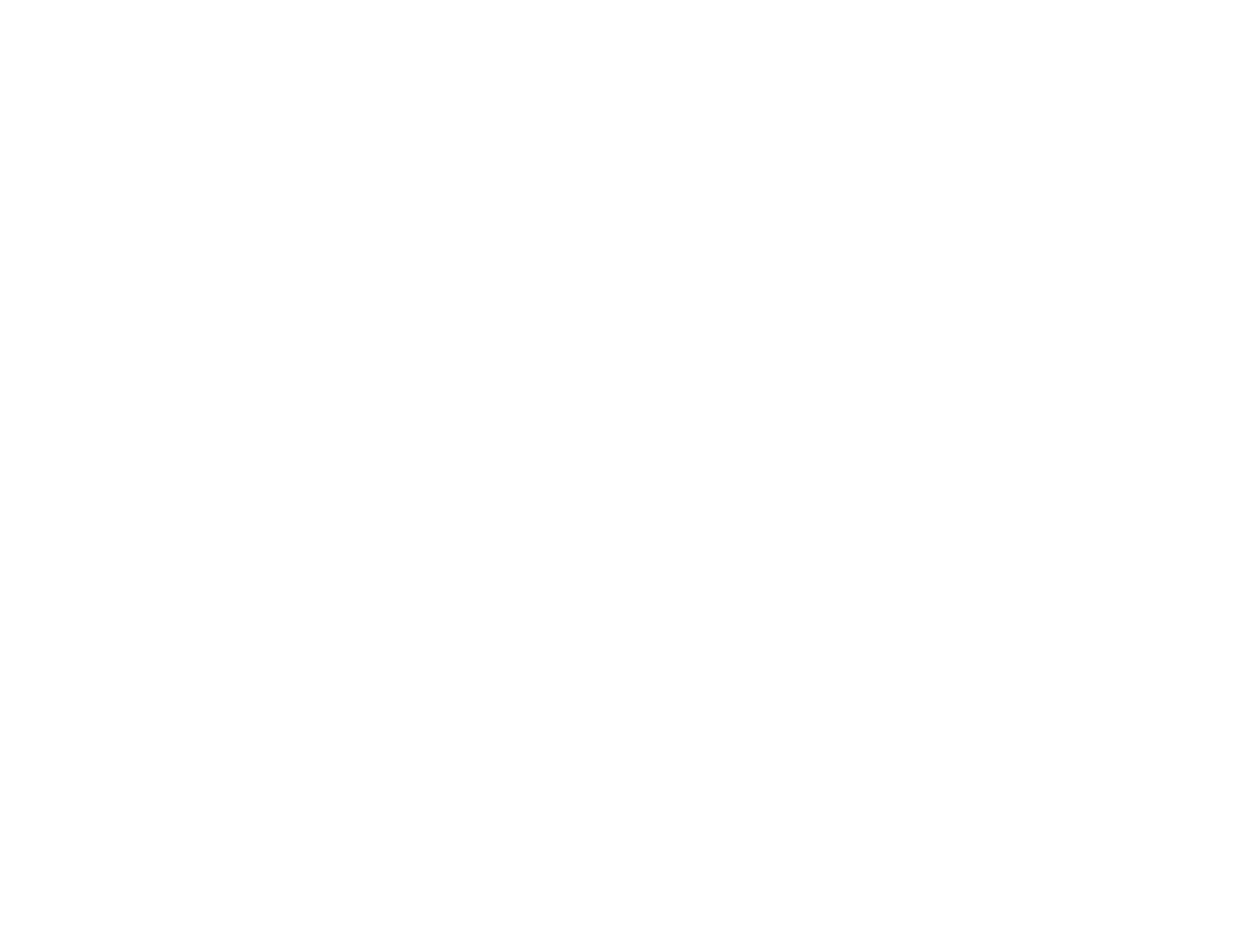
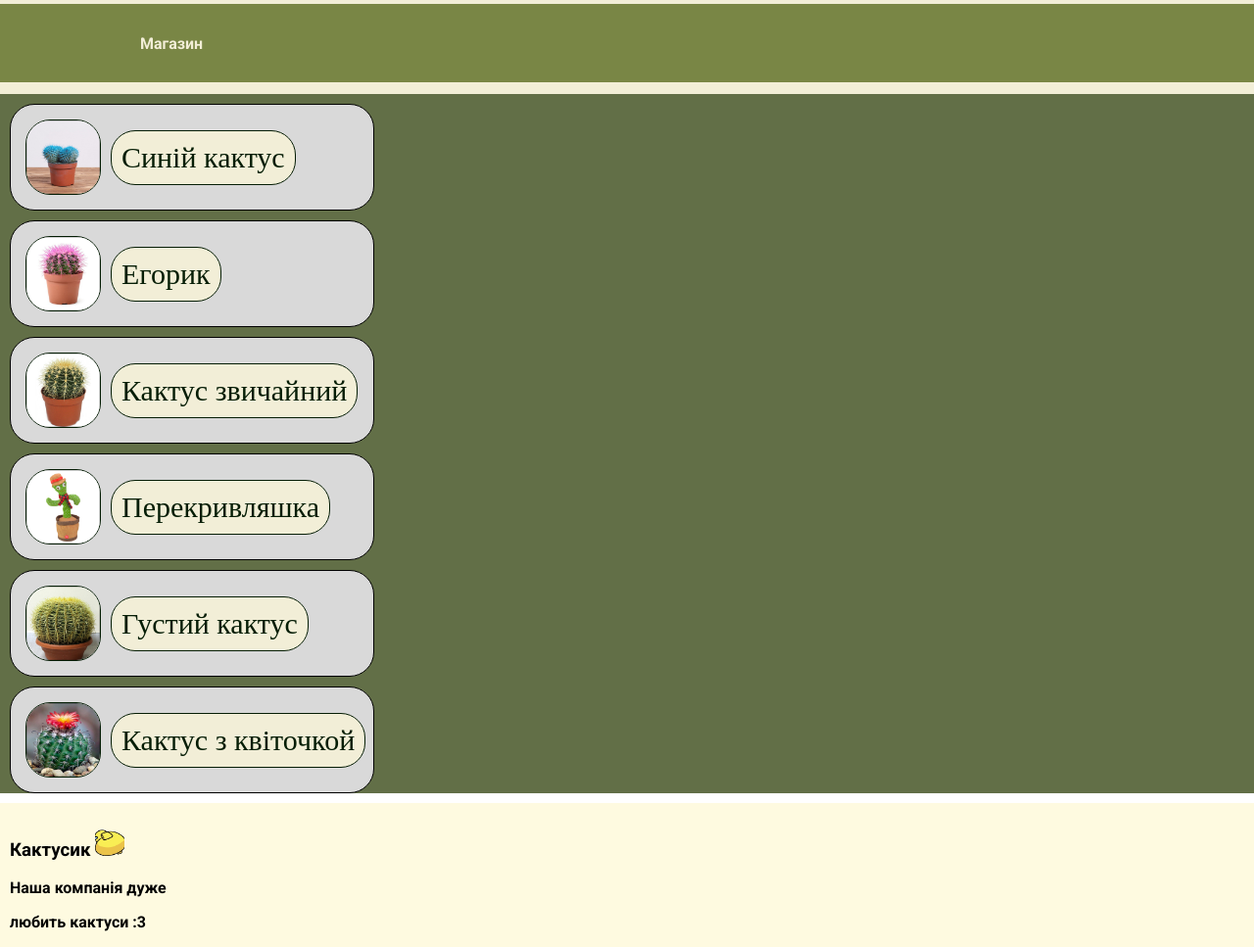
Before and after one commit to kurochkaulicka/kaktusik, a plain HTML site: page index1.html in a window 1280 px wide. Shown: the whole page at 98% size. Before the commit the page ends 800 px from the top, so only its background shows below. Drawn offline with Linux system fonts and the light colour scheme.

Commit message:
Add files via upload

```diff
--- a/index1.html
+++ b/index1.html
@@ -0,0 +1,73 @@
+<!DOCTYPE html>
+<html lang="en">
+<head>
+    <meta charset="UTF-8">
+    <meta name="viewport" content="width=device-width, initial-scale=1.0">
+    <title>Document</title>
+
+    <link rel="preconnect" href="https://fonts.googleapis.com">
+    <link rel="preconnect" href="https://fonts.gstatic.com" crossorigin>
+    <link href="https://fonts.googleapis.com/css2?family=Roboto:ital,wght@0,100;0,300;0,400;0,500;0,700;0,900;1,100;1,300;1,400;1,500;1,700;1,900&display=swap" rel="stylesheet">
+    <link rel="stylesheet" href="style.css">
+</head>
+<body>
+    <header>
+        <a href="index.html" class="g1">Магазин</a>
+    </header>
+
+    <main class="moo">
+        <div class="line"></div>
+        <div class="kkk">
+            <div class="kaktus1">
+                <img src="img/kak1.png" alt="" class="kaktus_imgg">
+                <div class="kaktus_namee">Синій кактус</div>
+            </div>
+
+            <div class="kaktus1">
+                <img src="img/kaktus4.png" alt="" class="kaktus_imgg">
+                <div class="kaktus_namee">Егорик</div>
+            </div>
+
+            <div class="kaktus1">
+                <img src="img/kaktus3.png" alt="" class="kaktus_imgg">
+                <div class="kaktus_namee">Кактус звичайний</div>
+            </div>
+
+
+
+
+
+            <div class="kaktus1">
+                <img src="img/pashalka.png" alt="" class="kaktus_imgg">
+                <div class="kaktus_namee">Перекривляшка</div>
+            </div>
+
+            <div class="kaktus1">
+                <img src="img/kaktus1.png" alt="" class="kaktus_imgg">
+                <div class="kaktus_namee">Густий кактус</div>
+            </div>
+
+            <div class="kaktus1">
+                <img src="img/kaktus2.png" alt="" class="kaktus_imgg">
+                <div class="kaktus_namee">Кактус з квіточкой</div>
+            </div>
+
+            <div class="line1"></div>
+        </div>
+    </main>
+
+    <footer>
+        <section class="pidval">
+            <section class="Aboba">
+                <div><h1>Кактусик <img class="Abobap" src="img/aboba.png" alt=""></h1></div>
+                <div class="deviz">
+                    <p>Наша компанія дуже </p>
+                    <p>любить кактуси :3</p>
+                </div>
+            </section>
+            </div>
+
+        </section>
+    </footer>
+</body>
+</html>
--- a/style.css
+++ b/style.css
@@ -32,6 +32,27 @@ body{
 
 }
 .g:hover {
+    text-shadow: 0px 0px 50px #051d05;
+    transition: 0.3s all linear;
+}
+
+.g1 {
+    text-decoration: none;
+    color: #F2EED7;
+    padding: 0 15px;
+    font-weight: bold;
+    font-size:  16px;
+
+    height: 100%;
+    display: flex;
+    align-items: center;
+    justify-content: center;
+    width: 25%;
+    font-weight: 700;
+    font-family: 'Roboto';
+
+}
+.g1:hover {
     text-shadow: 0px 0px 50px #051d05;
     transition: 0.3s all linear;
 }
@@ -76,10 +97,6 @@ footer{
     padding-left: 10px;
 }
 
-.kaktus_img{
-    width: 300px;
-    height: 300px;
-}
 
 .kaktuses{
     background-color: #626F47;
@@ -101,6 +118,8 @@ footer{
 }
 
 .kaktus_img{
+    width: 300px;
+    height: 300px;
     padding: 10px;
 }
 
@@ -120,3 +139,44 @@ footer{
     background-color: #F2EED7;
     border-radius: 25PX;
 }
+
+
+.kaktus1{
+    width: 360px;
+    padding: 5px;
+    border: 1px solid black;
+    border-radius: 25px;
+    background-color: #D9D9D9;
+    display: flex;
+    align-items: center;
+    margin: 10px;
+
+}
+
+.kaktus_imgg{
+    margin: 10px;
+    width: 75px;
+    height: 75px;
+    margin-right: 10px;
+    border: #051d05 1px  solid;
+    display: block;
+    border-radius: 25PX;
+}
+
+.kaktus_namee{
+    white-space: nowrap;
+    font-size: 30px;
+    color: #051d05;
+    padding: 10px;
+    border: #051d05 1px  solid;
+    background-color: #F2EED7;
+    border-radius: 25PX;
+}
+
+.moo {
+    background-color: #626F47;
+}
+
+.line1{
+    color: #FEFAE0;
+}
```
Also changed, not shown: index.html (+1 -1 lines).
